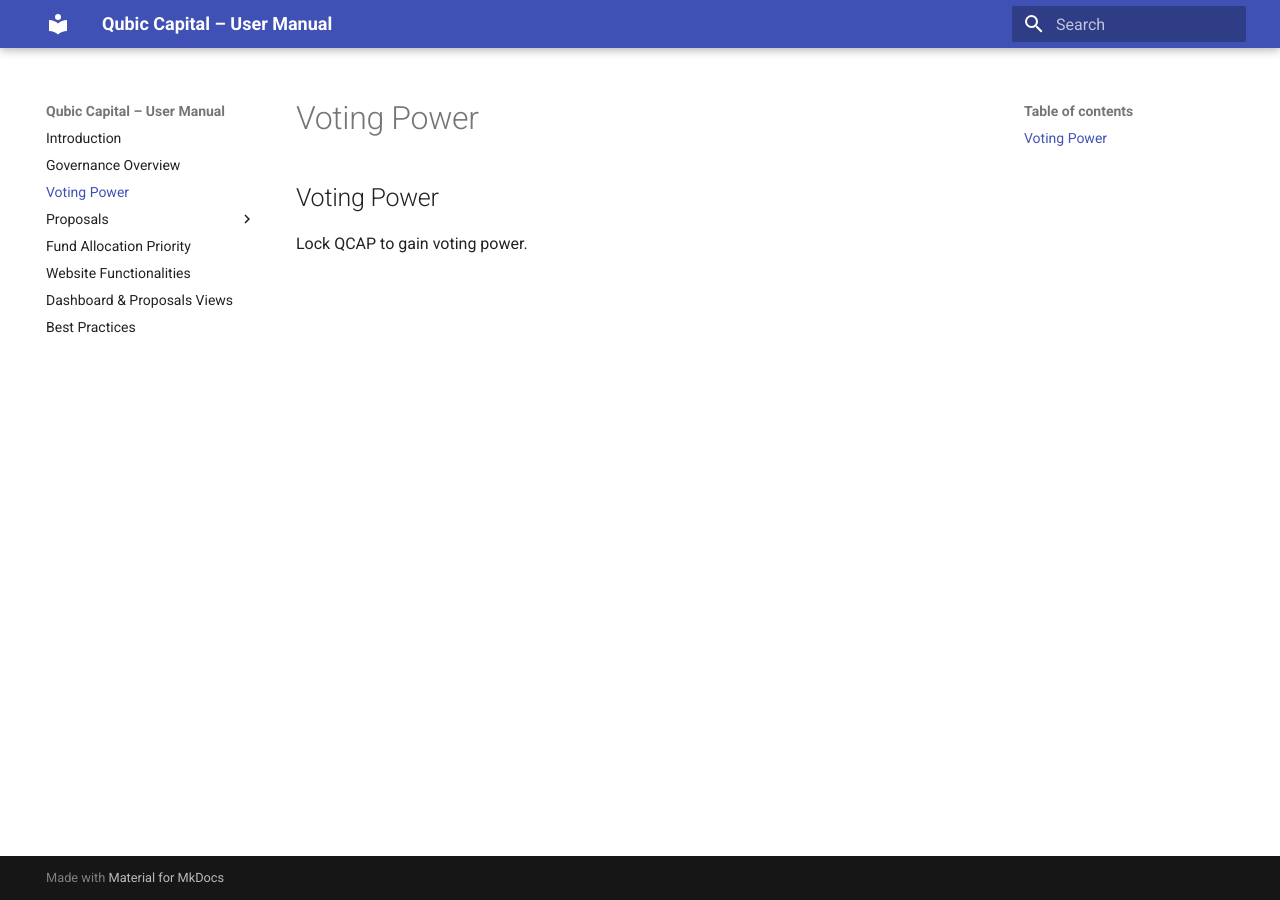
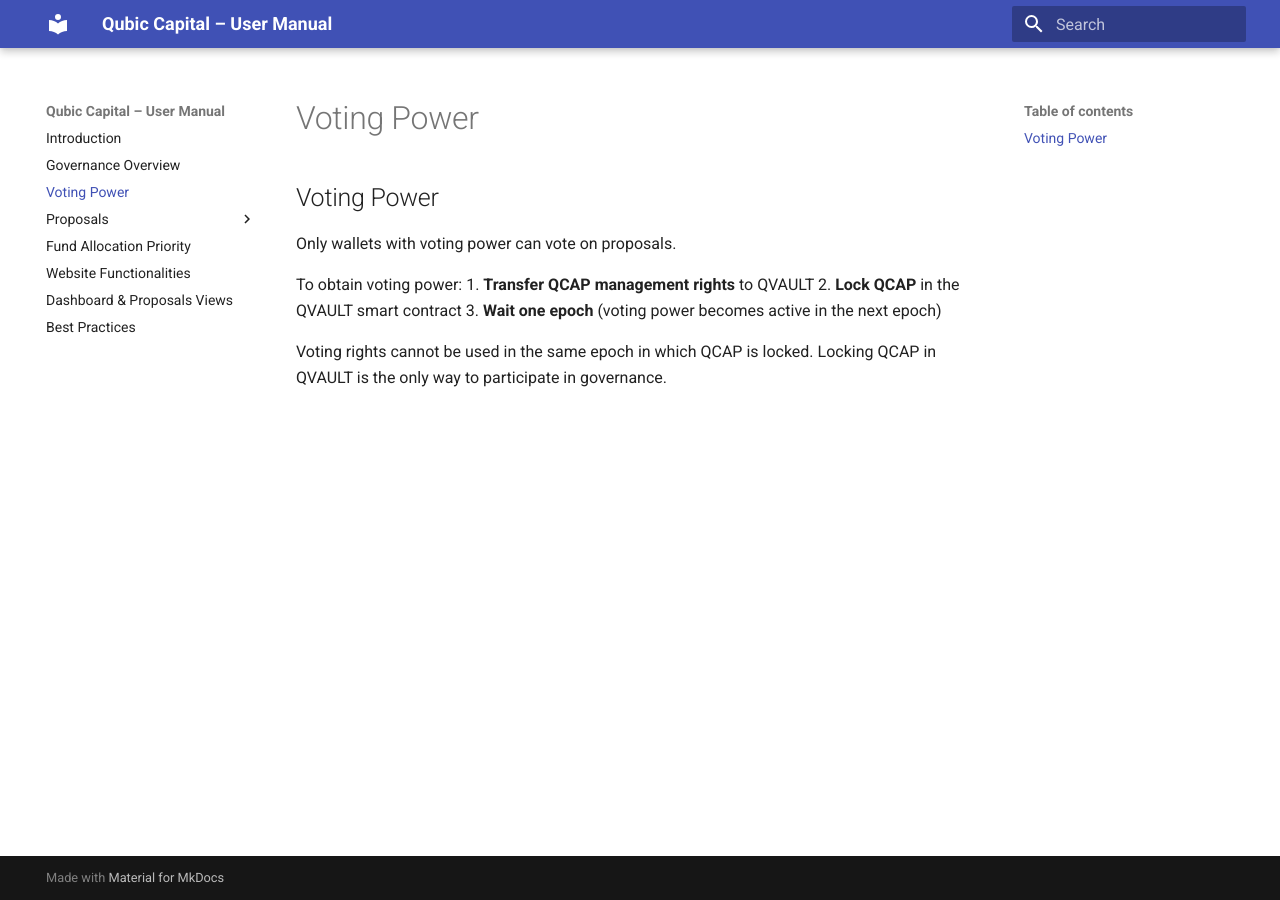
Before and after one commit to HermanToothrot10/qubic-capital-manual, an MkDocs documentation site: the page built from docs/voting-power.md, in a window 1280 px wide. Built offline with MkDocs 1.6.1 and Material for MkDocs 9.7.7, drawn with Linux system fonts in a browser that asks for light colours.

Commit message:
Update voting-power.md

```diff
--- a/docs/voting-power.md
+++ b/docs/voting-power.md
@@ -1,3 +1,11 @@
 ## Voting Power
 
-Lock QCAP to gain voting power.
+Only wallets with voting power can vote on proposals.
+
+To obtain voting power:
+1. **Transfer QCAP management rights** to QVAULT
+2. **Lock QCAP** in the QVAULT smart contract
+3. **Wait one epoch** (voting power becomes active in the next epoch)
+
+Voting rights cannot be used in the same epoch in which QCAP is locked.
+Locking QCAP in QVAULT is the only way to participate in governance.
```
